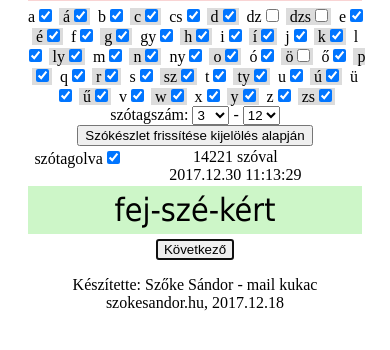
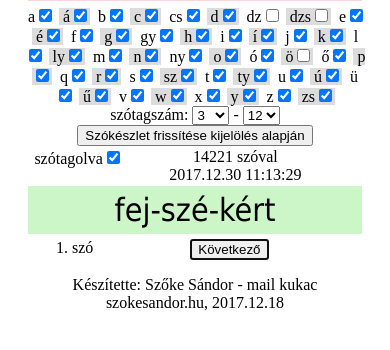
Before and after one commit to szokesandor/olvasasgyakorlas, a PHP site: page / in a window 390 px wide. Shown: the part 252-602 px from the top of the page. Run offline with PHP 8.4, Linux system fonts and the light colour scheme; data comes from the database, SQL or seed files in the repository.

Commit message:
olvasás számlálás, következő szóra lépés a szóra való kattintással vagy bökéssel (tablet,telefon) hozzáadása

```diff
--- a/css/index.css
+++ b/css/index.css
@@ -62,6 +62,7 @@ div.footer
   left: 0;
   padding: 1rem;
   text-align: center;
+  clear: both;
 }
 #elvalaszt{
   width: 30%;
@@ -77,3 +78,11 @@ div.footer
   float: left;
   margin: 2px;
 }
+div#olvasottszoszam{
+  width: 30%;
+  float: left;
+}
+div#gomb{
+  width: 60%;
+  float: left;
+}
--- a/index.html
+++ b/index.html
@@ -140,12 +140,15 @@
         <div id="szavakszama" class="szavakszama"></div>
         <div id="frissitve" class="frissitve"></div>
       </div>
-      <div id="word" class="word">
+      <div id="word" class="word" title="Ide is kattinthat vagy bökhet a következő szó megjelenítéséhez.">
       </div>
-      <div id="gomb" class="gomb">
-        <form id="form_next" onsubmit="kovetkezo();return false;">
-          <input type="submit" id="button_next" name="button_next" value="Következő" title="Következő szóhoz üsse le a SZÓKÖZ billentyűt!">
-        </form>
+      <div>
+        <div id="olvasottszoszam" class="olvasottszoszam"></div>
+        <div id="gomb" class="gomb">
+          <form id="form_next" onsubmit="kovetkezo();return false;">
+            <input type="submit" id="button_next" name="button_next" value="Következő" title="Következő szóhoz üsse le a SZÓKÖZ billentyűt!">
+          </form>
+        </div>
       </div>
       <div id="footer" class="footer">
         Készítette: Szőke Sándor - mail kukac szokesandor.hu, 2017.12.18
--- a/js/script.js
+++ b/js/script.js
@@ -1,6 +1,7 @@
 
 var szavak = [];
 var aktualis_index = -1;
+var olvasottszoszam;
 function init()
 {
   load_settings();
@@ -11,8 +12,9 @@ function init()
   $('#button_next').focus();
   $('#button_next').on('click', '#button_next',   function(){
     kovetkezo();
-    //defaultPrevented = true;
-    //return false;
+  });
+  $('#word').on('click', function(){
+    kovetkezo();
   });
   $('#button_filter').on('click', '#button_filter', function(){
     szolistaletoltese();
@@ -36,6 +38,7 @@ function init()
 
 function kovetkezo()
 {
+  window.olvasottszoszam += 1;
   if (window.szavak.length > 0)
   {
     var kov = Math.floor(Math.random() * window.szavak.length);
@@ -54,6 +57,8 @@ function kovetkezo()
     {
       $('#word').html(t_szo);
     }
+    $('#olvasottszoszam').html(olvasottszoszam + ". szó");
+
     console.log("" + kov + " " + t_szo + " " + t_szotagolt);
     return "";
   }else
@@ -65,6 +70,7 @@ function kovetkezo()
 
 function szolistaletoltese()
 {
+  window.olvasottszoszam = 0;
   save_settings();
   console.log("letöltés indul");
   var http_request = new XMLHttpRequest();
```
